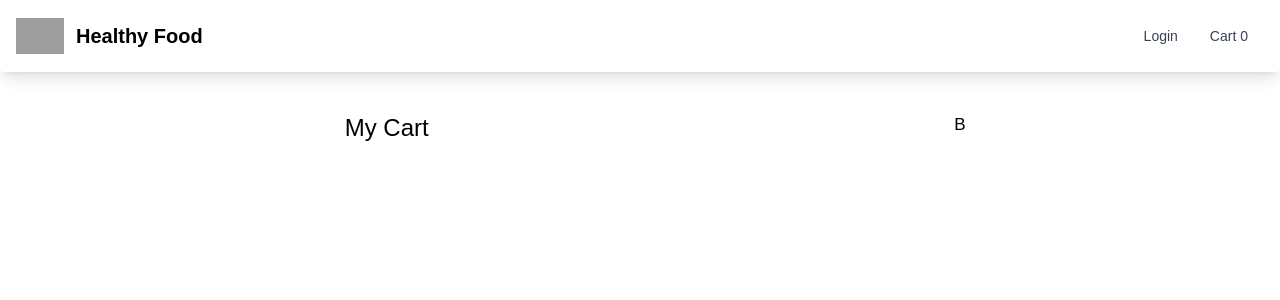
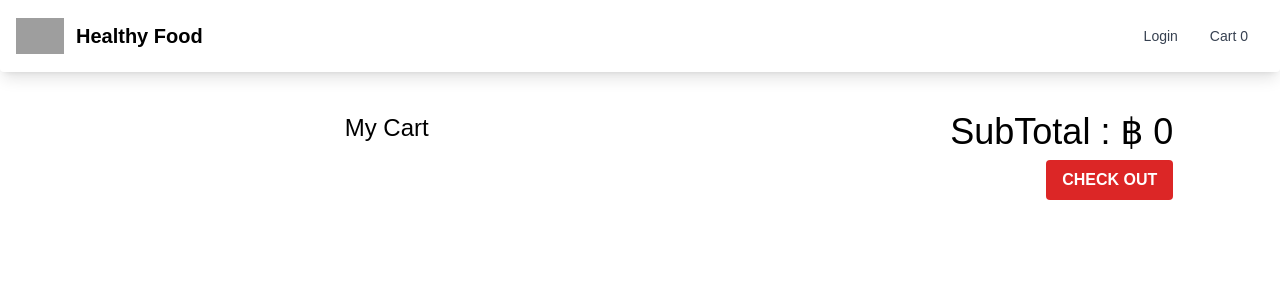
Before and after one commit to Phenphak-Manphoom/healthy-food, a React (Create React App) app in the folder client/: page /cart in a window 1280 px wide. Shown: the top 300 px of the page. Built offline with nearby package versions, Linux system fonts and the light colour scheme; grey boxes are pictures that could not be loaded; the HTML template or start-up script is replaced by a standard one.

Commit message:
feat: add sub total feature on cartPage

```diff
--- a/client/src/pages/CartPage.js
+++ b/client/src/pages/CartPage.js
@@ -1,12 +1,14 @@
 import React from "react";
 import { useSelector, useDispatch } from "react-redux";
 import { addToCart } from "../redux/actions/cartAction";
-import {deleteFormCart} from "../redux/actions/cartAction.js"
+import { deleteFormCart } from "../redux/actions/cartAction.js";
 
 export default function CartsPage() {
   const cartState = useSelector((state) => state.cartReducer);
   const cartItems = cartState.cartItems;
   const dispatch = useDispatch();
+  let subTotal = cartItems.reduce((x, item) => x + item.price, 0);
+
   return (
     <div className="flex justify-center">
       <div className="flex-row  mt-10 w-1/2 ">
@@ -39,17 +41,25 @@ export default function CartsPage() {
                 <hr />
               </div>
               <div className="flex justify-center m-auto">
-                <img src={item.image} className="w-24 h-24" />
+                <img src={item.image} className="w-28 h-28" />
               </div>
               <div className="flex justify-center m-auto ml-3">
-                <i className="fa-solid fa-trash text-red-600" onClick={()=>{dispatch(deleteFormCart(item))}}></i>
+                <i
+                  className="fa-solid fa-trash text-red-600"
+                  onClick={() => {
+                    dispatch(deleteFormCart(item));
+                  }}
+                ></i>
               </div>
             </div>
           );
         })}
       </div>
-      <div className="w-1/3 justify-center m-10">
-        <h1>B</h1>
+      <div className="w-1/3 justify-center m-10 text-right">
+        <h2 className="text-4xl">SubTotal : ฿ {subTotal}</h2>
+        <button className="mt-2 bg-red-600  text-white font-bold py-2 px-4 rounded">
+          CHECK OUT
+        </button>
       </div>
     </div>
   );
```
